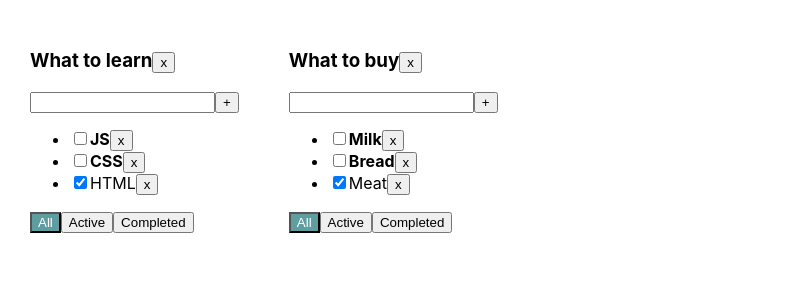
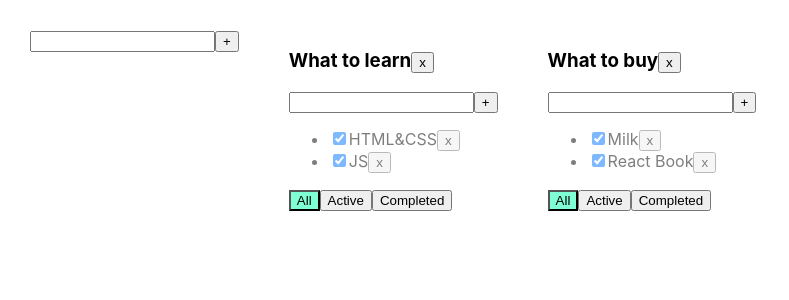
Before and after one commit to Alex-vell/TodoList_inc, a React (Create React App) app: page / in a window 1280 px wide. Shown: the top 300 px of the page, without its empty margins (0-789 px from the left). Built offline with nearby package versions, Linux system fonts and the light colour scheme.

Commit message:
06 - add todo list, Editable Span

```diff
--- a/src/App.css
+++ b/src/App.css
@@ -7,15 +7,18 @@
   margin-right: 50px;
 }
 
-.active-filter {
-  background-color: cadetblue;
-  color: white;
-}
 .error {
-  border: 2px solid red;
-  outline: none;
+  border: red 1px solid;
 }
 
-.notCompleted {
-  font-weight: 700;
+.error-message {
+  color: red;
 }
+
+.active-filter {
+  background-color: aquamarine;
+}
+
+.is-done {
+  opacity: 0.5;
+}
--- a/src/App.tsx
+++ b/src/App.tsx
@@ -1,119 +1,138 @@
 import React, {useState} from 'react';
 import './App.css';
-import TodoList from "./TodoList";
-import {v1} from "uuid";
+import {TaskType, Todolist} from './Todolist';
+import {v1} from 'uuid';
+import {AddItemForm} from "./components/AddItemForm";
 
-export type TaskType = {
-    id: string
-    title: string
-    isDone: boolean
-}
-
-export type FilterValuesType = "all" | "active" | "completed"
-
-type TodoListType = {
+export type FilterValuesType = "all" | "active" | "completed";
+type TodolistType = {
     id: string
     title: string
     filter: FilterValuesType
 }
 
-type TaskStateType = {
+type TasksStateType = {
     [key: string]: Array<TaskType>
 }
 
+
 function App() {
-
-    const todoListID_1 = v1()
-    const todoListID_2 = v1()
-
-    const [todoLists, setTodoLists] = useState<Array<TodoListType>>([
-        {id: todoListID_1, title: 'What to learn', filter: 'all'},
-        {id: todoListID_2, title: 'What to buy', filter: 'all'},
+    let todolistId1 = v1();
+    let todolistId2 = v1();
+    let [todolists, setTodolists] = useState<Array<TodolistType>>([
+        {id: todolistId1, title: "What to learn", filter: "all"},
+        {id: todolistId2, title: "What to buy", filter: "all"}
     ])
 
-    const [tasks, setTasks] = useState<TaskStateType>({
-        [todoListID_1]: [
-            {id: v1(), title: "JS", isDone: false},
-            {id: v1(), title: "CSS", isDone: false},
-            {id: v1(), title: "HTML", isDone: true},
+    let [tasks, setTasks] = useState<TasksStateType>({
+        [todolistId1]: [
+            {id: v1(), title: "HTML&CSS", isDone: true},
+            {id: v1(), title: "JS", isDone: true}
         ],
-        [todoListID_2]: [
-            {id: v1(), title: "Milk", isDone: false},
-            {id: v1(), title: "Bread", isDone: false},
-            {id: v1(), title: "Meat", isDone: true},
+        [todolistId2]: [
+            {id: v1(), title: "Milk", isDone: true},
+            {id: v1(), title: "React Book", isDone: true}
         ]
-    })
+    });
 
-    //BLL:
-    /*const [tasks, setTasks] = useState<Array<TaskType>>([   // state
-        {id: v1(), title: "HTML&CSS", isDone: true},
-        {id: v1(), title: "JS", isDone: true},
-        {id: v1(), title: "React", isDone: false},
-        {id: v1(), title: "Redux", isDone: false},
-        {id: v1(), title: "GraphQL", isDone: false},
-    ])*/
 
-    const removeTask = (taskID: string, todoListID: string) => {
-        tasks[todoListID] = tasks[todoListID].filter(t => t.id !== taskID)
-        setTasks({...tasks, })
-    }
-    const addTask = (title: string, todoListID: string) => {
-        const newTask: TaskType = {
-            id: v1(),
-            title: title,
-            isDone: false
-        }
-        tasks[todoListID] = [newTask, ...tasks[todoListID]]
-        setTasks({...tasks})
-    }
-    const changeTaskStatus = (taskID: string, isDone: boolean, todoListID: string) => {
-        /*const todoListsTasks = tasks[todoListID]
-        const updatedTodoListsTasks = todoListsTasks.map(t => t.id === taskID ? {...t, isDone: isDone} : t)*/
-        tasks[todoListID] = tasks[todoListID].map(t => t.id === taskID ? {...t, isDone} : t)
-        setTasks({...tasks})
+    function removeTask(id: string, todolistId: string) {
+        //достанем нужный массив по todolistId:
+        let todolistTasks = tasks[todolistId];
+        // перезапишем в этом объекте массив для нужного тудулиста отфилтрованным массивом:
+        tasks[todolistId] = todolistTasks.filter(t => t.id != id);
+        // засетаем в стейт копию объекта, чтобы React отреагировал перерисовкой
+        setTasks({...tasks});
     }
 
-    const changeTodoListFilter = (filter: FilterValuesType, todoListID: string) => {
-        const updatedTodoLists = todoLists.map(tl => tl.id === todoListID ? {...tl, filter : filter} : tl)
-        setTodoLists(updatedTodoLists)
+    function addTask(title: string, todolistId: string) {
+        /*let task = {id: v1(), title: title, isDone: false};
+        //достанем нужный массив по todolistId:
+        let todolistTasks = tasks[todolistId];
+        // перезапишем в этом объекте массив для нужного тудулиста копией, добавив в начало новую таску:
+        tasks[todolistId] = [task, ...todolistTasks];
+        // засетаем в стейт копию объекта, чтобы React отреагировал перерисовкой
+        setTasks({...tasks});*/
+
+        setTasks({...tasks, [todolistId]: [...tasks[todolistId], {id: v1(), title: title, isDone: false}]})
     }
 
-    const removeTodoList = (todoListID: string) => {
-      setTodoLists(todoLists.filter(tl => tl.id !== todoListID))
-        delete tasks[todoListID]
+    function addTodolist(title: string) {
+        let newTodolistId = v1()
+       // let newTodolistElement: TodolistType = {id: newTodolistId, title: title, filter: "all"}
+        setTodolists([{id: newTodolistId, title: title, filter: "all"}, ...todolists])
+        setTasks({...tasks, [newTodolistId]: []})
     }
 
+    const updateTask = (title: string, todolistId: string, id: string) => {
+      setTasks({...tasks, [todolistId]: tasks[todolistId].map(m => m.id === id ?  {...m, title: title} : m )})
+    }
+    const updateTodolistTitle = (title: string, todolistId: string) => {
+        setTodolists(todolists.map(m => m.id === todolistId ? {...m, title:title} : m) )
+    }
 
-    //UI:
-    const todoListsComponents = todoLists.map(tl => {
-        let tasksForRender = tasks[tl.id]
-        if (tl.filter === "active") {
-            tasksForRender = tasks[tl.id].filter(t => t.isDone === false)
+    function changeStatus(id: string, isDone: boolean, todolistId: string) {
+        //достанем нужный массив по todolistId:
+        let todolistTasks = tasks[todolistId];
+        // найдём нужную таску:
+        let task = todolistTasks.find(t => t.id === id);
+        //изменим таску, если она нашлась
+        if (task) {
+            task.isDone = isDone;
+            // засетаем в стейт копию объекта, чтобы React отреагировал перерисовкой
+            setTasks({...tasks});
         }
-        if (tl.filter === "completed") {
-            tasksForRender = tasks[tl.id].filter(t => t.isDone === true)
+    }
+
+    function changeFilter(value: FilterValuesType, todolistId: string) {
+        let todolist = todolists.find(tl => tl.id === todolistId);
+        if (todolist) {
+            todolist.filter = value;
+            setTodolists([...todolists])
         }
-        return (
-            <TodoList // TodoList()
-                key={tl.id}
-                id={tl.id}
-                filter={tl.filter}
-                title={tl.title}
-                tasks={tasksForRender}
-                addTask={addTask}
-                removeTodoList={removeTodoList}
-                removeTask={removeTask}
-                changeTaskStatus={changeTaskStatus}
-                changeTodoListFilter={changeTodoListFilter}
-            />
-        )
-    })
-    //
+    }
 
+    function removeTodolist(id: string) {
+        // засунем в стейт список тудулистов, id которых не равны тому, который нужно выкинуть
+        setTodolists(todolists.filter(tl => tl.id != id));
+        // удалим таски для этого тудулиста из второго стейта, где мы храним отдельно таски
+        delete tasks[id]; // удаляем св-во из объекта... значением которого являлся массив тасок
+        // засетаем в стейт копию объекта, чтобы React отреагировал перерисовкой
+        setTasks({...tasks});
+    }
 
     return (
         <div className="App">
-            {todoListsComponents}
+            <AddItemForm callback={addTodolist}/>
+            {
+                todolists.map(tl => {
+                    let allTodolistTasks = tasks[tl.id];
+                    let tasksForTodolist = allTodolistTasks;
+
+                    if (tl.filter === "active") {
+                        tasksForTodolist = allTodolistTasks.filter(t => t.isDone === false);
+                    }
+                    if (tl.filter === "completed") {
+                        tasksForTodolist = allTodolistTasks.filter(t => t.isDone === true);
+                    }
+
+                    return <Todolist
+                        key={tl.id}
+                        id={tl.id}
+                        title={tl.title}
+                        tasks={tasksForTodolist}
+                        removeTask={removeTask}
+                        updateTask={updateTask}
+                        changeFilter={changeFilter}
+                        addTask={addTask}
+                        changeTaskStatus={changeStatus}
+                        filter={tl.filter}
+                        removeTodolist={removeTodolist}
+                        updateTodolistTitle={updateTodolistTitle}
+                    />
+                })
+            }
+
         </div>
     );
 }
--- a/src/TodoList.tsx
+++ b/src/TodoList.tsx
@@ -1,99 +1,103 @@
-import React, {useState, KeyboardEvent, ChangeEvent} from 'react';
-import {FilterValuesType, TaskType} from "./App";
+import React, {ChangeEvent, useState, KeyboardEvent} from 'react';
+import {FilterValuesType} from './App';
+import {AddItemForm} from "./components/AddItemForm";
+import {EditableSpan} from "./components/EditableSpan";
 
-type TodoListPropsType = {
+export type TaskType = {
+    id: string
+    title: string
+    isDone: boolean
+}
+
+type PropsType = {
     id: string
     title: string
     tasks: Array<TaskType>
+    removeTask: (taskId: string, todolistId: string) => void
+    updateTask: (title: string, todolistId: string, id: string) => void
+    changeFilter: (value: FilterValuesType, todolistId: string) => void
+    addTask: (title: string, todolistId: string) => void
+    changeTaskStatus: (id: string, isDone: boolean, todolistId: string) => void
+    removeTodolist: (id: string) => void
     filter: FilterValuesType
-    removeTask: (taskID: string, todoListID: string) => void
-    addTask: (title: string, todoListID: string) => void
-    removeTodoList: (todoListID: string) => void
-    changeTaskStatus: (taskID: string, isDone: boolean, todoListID: string) => void
-    changeTodoListFilter: (filter: FilterValuesType, todoListID: string) => void
+    updateTodolistTitle: (title: string, todolistId: string) => void
 }
 
-function TodoList(props: TodoListPropsType) {
-    const [title, setTitle] = useState<string>("")
-    const [error, setError] = useState<boolean>(false)
-    const tasksList = props.tasks.map(t => {
-        const changeStatus =
-            (e: ChangeEvent<HTMLInputElement>) => props.changeTaskStatus(t.id, e.currentTarget.checked, props.id)
-        return (
-            <li key={t.id}>
-                <input
-                    type="checkbox"
-                    checked={t.isDone}
-                    onChange={changeStatus}
-                />
-                <span className={!t.isDone ? "notCompleted" : ""}>{t.title}</span>
-                <button onClick={() => props.removeTask(t.id, props.id)}>x</button>
-            </li>
-        )
-    })
+export function Todolist(props: PropsType) {
+    /*let [title, setTitle] = useState("")
+    let [error, setError] = useState<string | null>(null)
 
     const addTask = () => {
-        const trimmedTitle = title.trim()
-        if(trimmedTitle){
-            props.addTask(title, props.id)
+        let newTitle = title.trim();
+        if (newTitle !== "") {
+            props.addTask(newTitle, props.id);
+            setTitle("");
         } else {
-            setError(true)
-        }
-        setTitle("")
-    }
-    const setAllFilter = () => props.changeTodoListFilter("all", props.id)
-    const setActiveFilter = () => props.changeTodoListFilter("active", props.id)
-    const setCompletedFilter = () => props.changeTodoListFilter("completed", props.id)
-    const onKeyPressAddTask = (e: KeyboardEvent<HTMLInputElement>) => {
-        if (e.key === "Enter") {
-            addTask()
+            setError("Title is required");
         }
     }
-    const changeTitle = (e: ChangeEvent<HTMLInputElement>) => {
-        if(error){
-            setError(false)
-        }
+
+    const onChangeHandler = (e: ChangeEvent<HTMLInputElement>) => {
         setTitle(e.currentTarget.value)
     }
 
-    let allBtnClass = "";
-    if (props.filter === "all") {
-        allBtnClass = "active-filter"
+    const onKeyPressHandler = (e: KeyboardEvent<HTMLInputElement>) => {
+        setError(null);
+        if (e.charCode === 13) {
+            addTask();
         }
-    const activeBtnClass = props.filter === "active" ? "active-filter" : ""
-    const completedBtnClass = props.filter === "completed" ? "active-filter" : ""
-    return (
-        <div>
-            <h3>{props.title}<button onClick={() => props.removeTodoList(props.id)}>x</button></h3>
-            <div>
-                <input
-                    value={title}
-                    onChange={changeTitle}
-                    onKeyPress={onKeyPressAddTask}
-                    className={error ? "error" : ""}
-                />
-                <button onClick={addTask}>+</button>
-                {error && <div style={{color: "red"}}>Title is required!</div>}
-            </div>
+    }*/
+
+    const removeTodolist = () => props.removeTodolist(props.id)
+
+    const onAllClickHandler = () => props.changeFilter("all", props.id);
+    const onActiveClickHandler = () => props.changeFilter("active", props.id);
+    const onCompletedClickHandler = () => props.changeFilter("completed", props.id);
+
+    const addTaskHandler = (title: string) => {
+      props.addTask(title, props.id)
+    }
+    const updateTodolistTitleHandler = (title:string) => {
+      props.updateTodolistTitle(title, props.id)
+    }
+
+    return <div>
+        <h3>
+            <EditableSpan title={props.title} callback={updateTodolistTitleHandler}/>
+            <button onClick={removeTodolist}>x</button>
+        </h3>
+        <AddItemForm callback={addTaskHandler} />
         <ul>
-                {tasksList}
+            {
+                props.tasks.map(t => {
+                    const onClickHandler = () => props.removeTask(t.id, props.id)
+                    const onChangeHandler = (e: ChangeEvent<HTMLInputElement>) => {
+                        let newIsDoneValue = e.currentTarget.checked;
+                        props.changeTaskStatus(t.id, newIsDoneValue, props.id);
+                    }
+                    const updateTaskHandler = (title: string) => {
+                      props.updateTask(title, props.id, t.id)
+                    }
+
+                    return <li key={t.id} className={t.isDone ? "is-done" : ""}>
+                        <input type="checkbox" onChange={onChangeHandler} checked={t.isDone}/>
+                        <EditableSpan title={t.title} callback={updateTaskHandler}/>
+                        {/*<span>{t.title}</span>*/}
+                        <button onClick={onClickHandler}>x</button>
+                    </li>
+                })
+            }
         </ul>
         <div>
-                <button
-                    className={allBtnClass}
-                    onClick={setAllFilter}>All
+            <button className={props.filter === 'all' ? "active-filter" : ""}
+                    onClick={onAllClickHandler}>All
             </button>
-                <button
-                    className={activeBtnClass}
-                    onClick={setActiveFilter}>Active
+            <button className={props.filter === 'active' ? "active-filter" : ""}
+                    onClick={onActiveClickHandler}>Active
             </button>
-                <button
-                    className={props.filter === "completed" ? "active-filter" : ""}
-                    onClick={setCompletedFilter}>Completed
+            <button className={props.filter === 'completed' ? "active-filter" : ""}
+                    onClick={onCompletedClickHandler}>Completed
             </button>
         </div>
     </div>
-    )
 }
-
-export default TodoList;
--- /dev/null
+++ b/src/components/AddItemForm.tsx
@@ -0,0 +1,44 @@
+import React, {ChangeEvent, KeyboardEvent, useState} from "react";
+
+type AddItemFormType = {
+    callback: (title: string) => void
+}
+
+export const AddItemForm = ({callback}: AddItemFormType) => {
+
+    let [title, setTitle] = useState("")
+    let [error, setError] = useState<string | null>(null)
+
+    const addTask = () => {
+        let newTitle = title.trim();
+        if (newTitle !== "") {
+            callback(newTitle);
+            setTitle("");
+        } else {
+            setError("Title is required");
+        }
+    }
+
+    const onChangeHandler = (e: ChangeEvent<HTMLInputElement>) => {
+        setTitle(e.currentTarget.value)
+    }
+
+    const onKeyPressHandler = (e: KeyboardEvent<HTMLInputElement>) => {
+        setError(null);
+        if (e.charCode === 13) {
+            addTask();
+        }
+    }
+
+    return (
+        <div>
+            <input value={title}
+                   onChange={onChangeHandler}
+                   onKeyPress={onKeyPressHandler}
+                   className={error ? "error" : ""}
+            />
+            <button onClick={addTask}>+</button>
+            {error && <div className="error-message">{error}</div>}
+        </div>
+    )
+}
--- /dev/null
+++ b/src/components/EditableSpan.tsx
@@ -0,0 +1,26 @@
+import React, {ChangeEvent, useState} from "react";
+
+type EditableSpanPropsType = {
+    title: string
+    callback: (title: string) => void
+}
+
+export const EditableSpan = (props: EditableSpanPropsType) => {
+    const [editMode, setEditMode] = useState(false)
+  const [title, setTitle] = useState(props.title)
+  const editOn = () => {
+    setEditMode(true)
+  }
+    const editOff = () => {
+        setEditMode(false)
+    }
+  const onChangeHandler = (e: ChangeEvent<HTMLInputElement>) => {
+    setTitle(e.currentTarget.value)
+      props.callback(title)
+  }
+    return (
+        editMode
+            ? <input onChange={onChangeHandler} value={title} onBlur={editOff} autoFocus={true}/>
+            : <span onDoubleClick={editOn} >{props.title}</span>
+    )
+}
```
Lines whose indentation alone changed are shown as unchanged.
